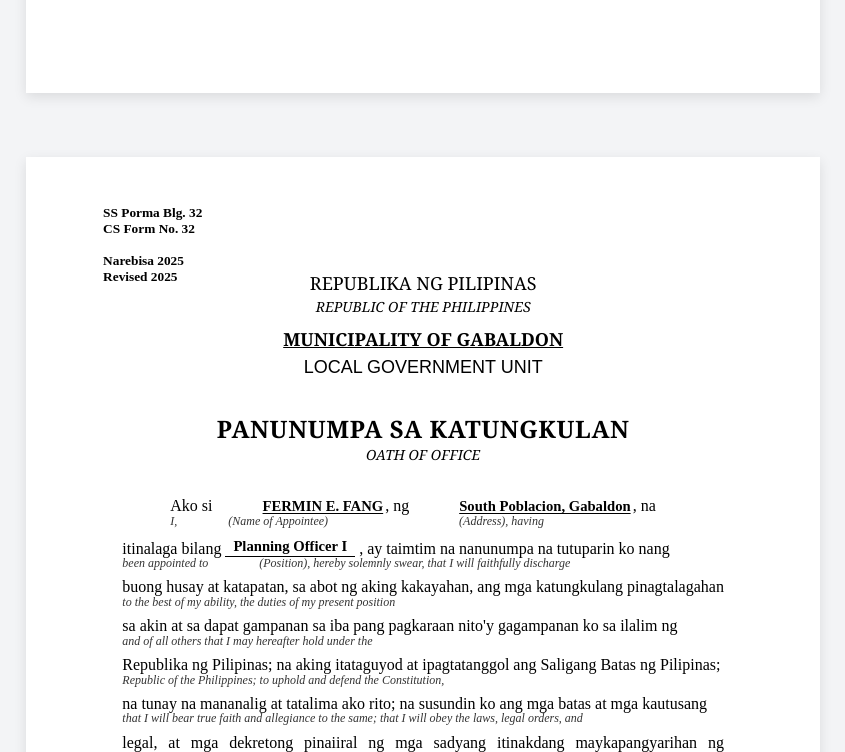
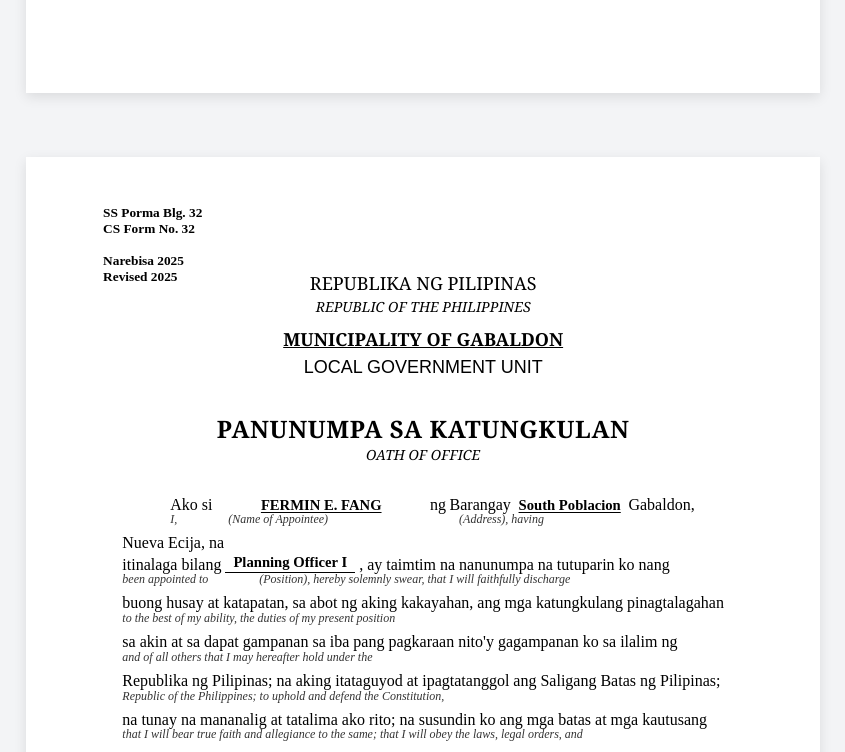
Before and after one commit to JeremyBenedicto/FormGenerator, a website: page lettergenerator.html in a window 1280 px wide. Shown: the part 2607-3359 px from the top of the page, without its empty margins (428-1273 px from the left). Drawn offline with nearby package versions, Linux system fonts and the light colour scheme.

Commit message:
dscsdcc wecd

```diff
--- a/lettergenerator.html
+++ b/lettergenerator.html
@@ -105,6 +105,7 @@
             font-family: "Times New Roman", Times, serif;
             font-size: 12pt;
             text-align: justify;
+            text-justify: inter-word;
             line-height: 1.1;
             /* Tighter line height for the interlinear look */
         }
@@ -144,11 +145,6 @@
             align-items: center;
             justify-content: center;
             line-height: 1.4;
-        }
-        .oath-inline-tight {
-            font-size: 0;
-            word-spacing: 0;
-            letter-spacing: 0;
         }
         .oath-tight {
             text-align: left;
@@ -327,8 +323,9 @@
                     <p class="font-bold text-yellow-800 text-xs uppercase mb-2 tracking-wider">IV. Oath (Form 32)</p>
 
                     <div>
-                        <label class="block font-medium text-gray-700">Home Address</label>
-                        <input type="text" id="address" value="South Poblacion, Gabaldon"
+                        <label class="block font-medium text-gray-700">Barangay</label>
+                        <input type="text" id="address" value="South Poblacion"
+                            placeholder="Enter barangay name"
                             class="mt-1 block w-full border border-gray-300 rounded p-1.5">
                     </div>
 
@@ -546,11 +543,19 @@
                 </div>
 
                 <div class="oath-body mb-8">
-                    <div class="indent-12 oath-inline-tight">
-                        <span class="oath-filipino">Ako si</span><span id="out32_name" class="oath-fill oath-text-underline uppercase"></span><span class="oath-filipino">, ng</span><span id="out32_address" class="oath-fill oath-text-underline"></span><span class="oath-filipino">, na</span>
+                    <div class="pl-12 text-[11pt] leading-none text-justify">
+                        <span class="oath-filipino">Ako si</span>
+                        <span id="out32_name" class="oath-text-underline uppercase inline-block align-baseline min-w-[210px] px-1 font-bold text-center"></span>
+                        <span class="oath-filipino">ng</span>
+                        <span class="oath-filipino">Barangay</span>
+                        <span id="out32_address" class="oath-text-underline inline-block align-baseline min-w-[80px] px-1 font-bold text-center"></span>
+                        <span class="oath-filipino">Gabaldon,</span>
                     </div>
                     <div class="oath-english indent-12">
                         I, <span class="pl-12">(Name of Appointee)</span> <span class="pl-32">(Address)</span>, having
+                    </div>
+                    <div>
+                        <span class="oath-filipino">Nueva Ecija, na</span>
                     </div>
 
                     <div>
```
Also changed, not shown: index.html (+1 -1 lines).
